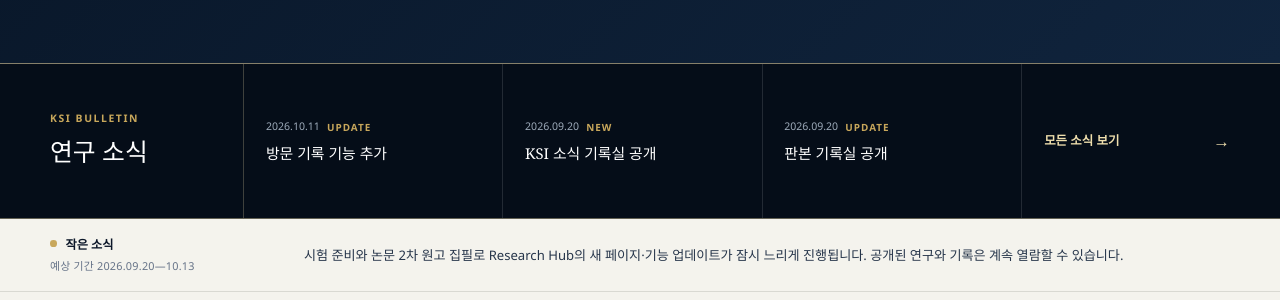
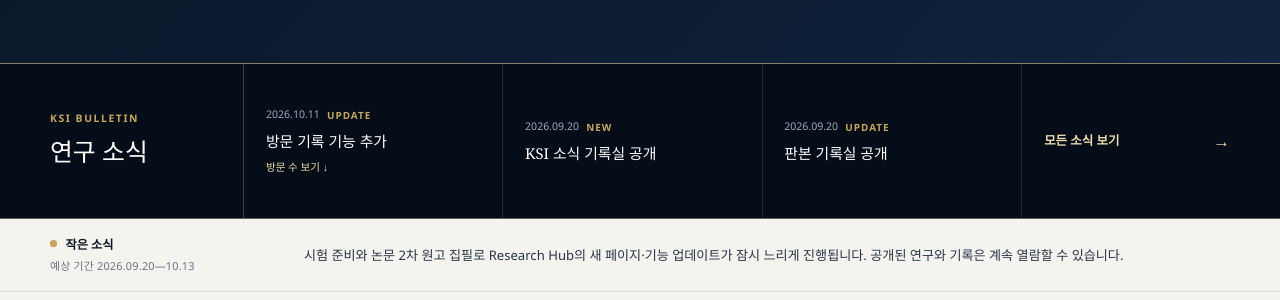
Before and after one commit to SunhoYoon-Hub/KSI-Research-Hub, a Jekyll site: the page built from docs/index.md, in a window 1280 px wide. Shown: the part 468-768 px from the top of the page. Built offline with Jekyll 4.4.1, drawn with Linux system fonts in a browser that asks for light colours.

Commit message:
Link homepage visit announcement to footer counts

```diff
--- a/docs/_data/bulletins.yml
+++ b/docs/_data/bulletins.yml
@@ -8,6 +8,8 @@
   featured: true
   url: "/privacy/"
   link_label: "집계 기준 보기"
+  home_url: "#visitor-counts"
+  home_link_label: "방문 수 보기 ↓"
 
 - date: "2026-09-20"
   date_label: "2026.09.20"
--- a/docs/_layouts/default.html
+++ b/docs/_layouts/default.html
@@ -53,7 +53,7 @@
     </main>
 
     <footer class="site-footer">
-      <div>
+      <div id="visitor-counts">
         <strong>KSI Research Hub</strong>
         <span>학생 연구의 구상·검토·개정·공개를 연결합니다.</span>
         {% include visitor-counter.html %}
--- a/docs/assets/css/style.css
+++ b/docs/assets/css/style.css
@@ -1593,6 +1593,7 @@ a:focus-visible {
 .bulletin-strip-items > a:hover { background: rgba(255, 255, 255, .055); }
 .bulletin-strip-items > a > span { display: flex; flex-wrap: wrap; gap: .45rem; align-items: center; }
 .bulletin-strip-items time { color: #9eabba; font-size: .66rem; }
+.bulletin-strip-items small { color: var(--gold-light); font-size: .66rem; }
 .bulletin-strip-items b { color: var(--gold); font-size: .62rem; letter-spacing: .1em; }
 .bulletin-strip-items strong {
   overflow: hidden;
--- a/docs/index.md
+++ b/docs/index.md
@@ -29,7 +29,9 @@ description: KSI 학생 연구의 진행, 동료평가, 개정과 Zenodo 공개
   </header>
   <div class="bulletin-strip-items">
     {% for item in bulletin_highlights limit:3 %}
-      {% if item.external %}
+      {% if item.home_url %}
+        {% assign bulletin_href = item.home_url %}
+      {% elsif item.external %}
         {% assign bulletin_href = item.url %}
       {% else %}
         {% assign bulletin_href = item.url | relative_url %}
@@ -37,6 +39,7 @@ description: KSI 학생 연구의 진행, 동료평가, 개정과 Zenodo 공개
       <a href="{{ bulletin_href }}">
         <span><time datetime="{{ item.date }}">{{ item.date_label }}</time><b>{{ item.kicker }}</b></span>
         <strong>{{ item.title }}</strong>
+        {% if item.home_link_label %}<small>{{ item.home_link_label }}</small>{% endif %}
       </a>
     {% endfor %}
   </div>
```
